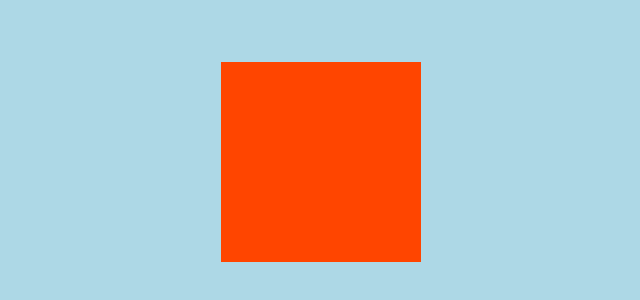
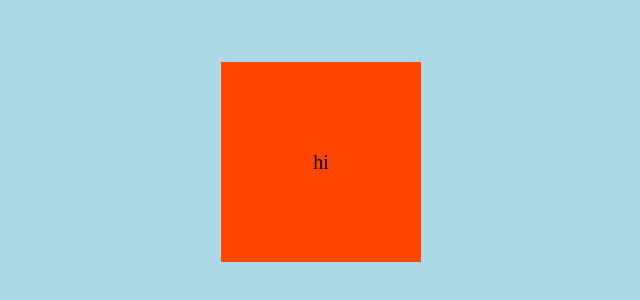
Before and after one commit to selvakumarj1807/programming_language, a plain HTML site: page CSS/css_flexbox/box_center.html in a window 1280 px wide. Shown: the part 238-538 px from the top of the page, 319-959 px from the left. Drawn offline with Linux system fonts and the light colour scheme.

Commit message:
Update box_center.html

```diff
--- a/CSS/css_flexbox/box_center.html
+++ b/CSS/css_flexbox/box_center.html
@@ -23,12 +23,18 @@
             width: 200px;
             height: 200px;
             background-color: orangered;
+            display: flex;
+            justify-content: center;
+            align-items: center;
+            text-align: center;
+            font-size: 20px;
+
         }
     </style>
 </head>
 <body>
     <div class="container">
-        <div class="box"></div>
+        <div class="box"><p>hi</p></div>
     </div>
 </body>
 </html>
```
